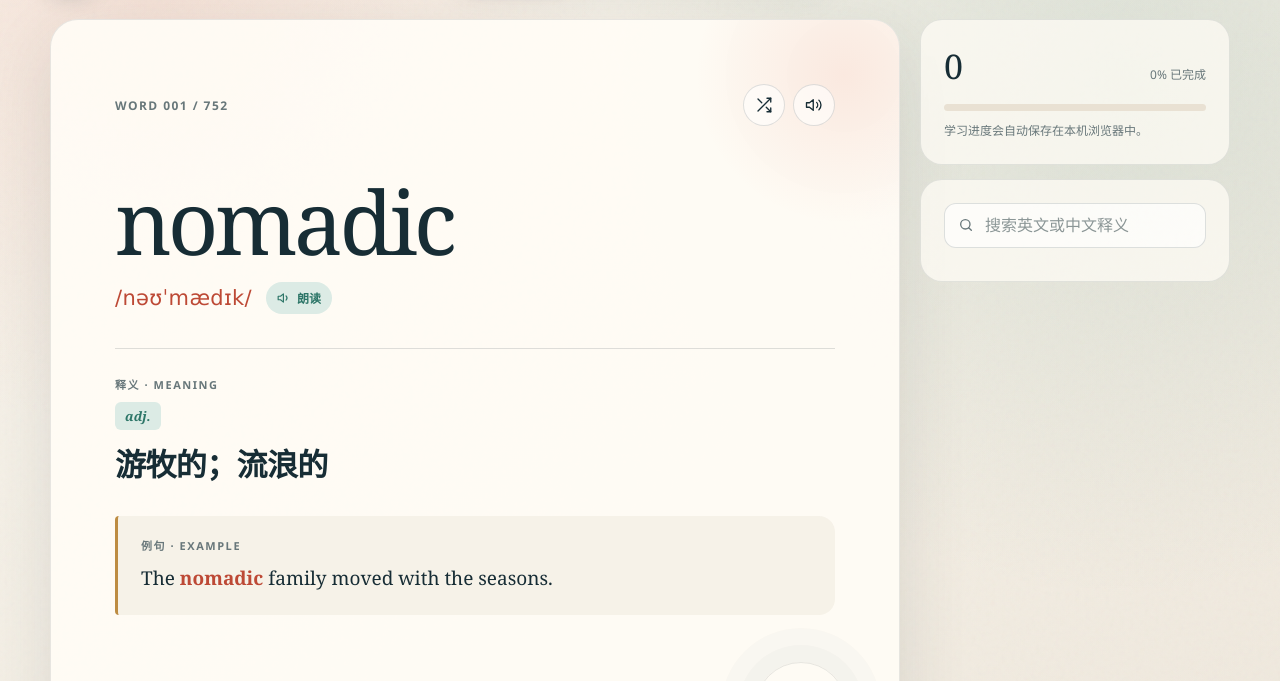
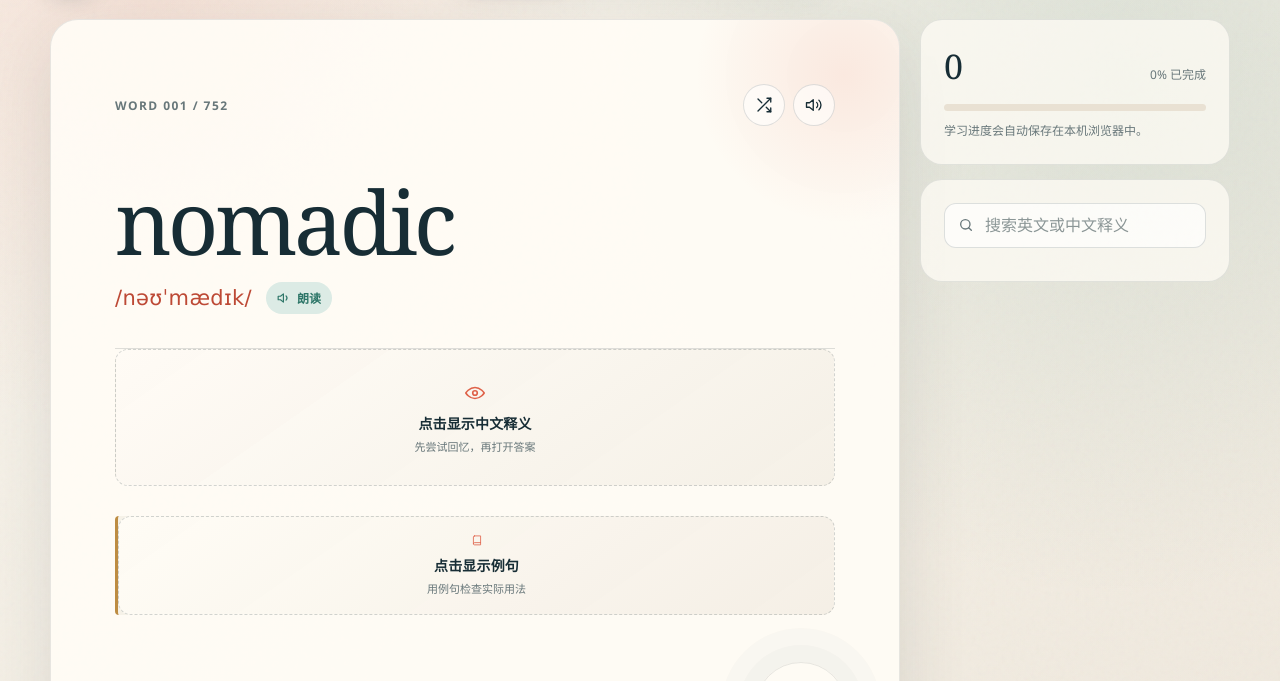
Before and after one commit to Hoyee09/Words_Remember, a plain HTML site: page index.html in a window 1280 px wide. Shown: the part 89-770 px from the top of the page. Drawn offline with Linux system fonts and the light colour scheme.

Commit message:
Add files via upload

```diff
--- a/index.html
+++ b/index.html
@@ -347,6 +347,7 @@
     }
 
     .meaning-block {
+      position: relative;
       margin-top: 34px;
       padding-top: 27px;
       border-top: 1px solid var(--line);
@@ -384,11 +385,66 @@
     }
 
     .example-block {
+      position: relative;
       margin-top: 30px;
       padding: 21px 23px;
       background: rgba(244, 239, 229, 0.78);
       border-left: 3px solid var(--gold);
       border-radius: 4px 16px 16px 4px;
+    }
+
+    .recall-content {
+      transition: opacity 150ms ease, visibility 150ms ease;
+    }
+
+    .recall-hidden .recall-content {
+      visibility: hidden;
+      opacity: 0;
+      pointer-events: none;
+    }
+
+    .recall-cover {
+      position: absolute;
+      inset: 0;
+      z-index: 2;
+      display: none;
+      width: 100%;
+      padding: 18px;
+      color: var(--ink);
+      background: linear-gradient(145deg, rgba(255, 252, 246, 0.96), rgba(244, 239, 229, 0.94));
+      border: 1px dashed rgba(23, 45, 53, 0.19);
+      border-radius: 13px;
+      cursor: pointer;
+      align-items: center;
+      justify-content: center;
+      gap: 5px;
+      flex-direction: column;
+    }
+
+    .recall-hidden .recall-cover {
+      display: flex;
+    }
+
+    .recall-cover:hover {
+      color: var(--accent-dark);
+      border-color: rgba(223, 98, 73, 0.4);
+    }
+
+    .recall-cover svg {
+      width: 22px;
+      height: 22px;
+      margin-bottom: 4px;
+      color: var(--accent);
+    }
+
+    .recall-cover strong {
+      font-size: 14px;
+      letter-spacing: 0.01em;
+    }
+
+    .recall-cover small {
+      color: var(--muted);
+      font-size: 11px;
     }
 
     .example {
@@ -1789,16 +1845,30 @@
               </button>
             </div>
 
-            <div class="meaning-block">
-              <p class="meaning-label">释义 · Meaning</p>
-              <span id="partOfSpeech" class="pos-badge">adj.</span>
-              <p id="meaning" class="meaning">游牧的；流浪的</p>
+            <div id="meaningBlock" class="meaning-block recall-hidden">
+              <button id="meaningCover" class="recall-cover" type="button" aria-label="显示中文释义" aria-expanded="false">
+                <svg viewBox="0 0 24 24" fill="none" stroke="currentColor" stroke-width="1.8" stroke-linecap="round" stroke-linejoin="round"><path d="M2 12s3.5-6 10-6 10 6 10 6-3.5 6-10 6S2 12 2 12Z"/><circle cx="12" cy="12" r="2.5"/></svg>
+                <strong>点击显示中文释义</strong>
+                <small>先尝试回忆，再打开答案</small>
+              </button>
+              <div id="meaningContent" class="recall-content">
+                <p class="meaning-label">释义 · Meaning</p>
+                <span id="partOfSpeech" class="pos-badge">adj.</span>
+                <p id="meaning" class="meaning">游牧的；流浪的</p>
+              </div>
             </div>
 
-            <div class="example-block">
-              <p class="example-label">例句 · Example</p>
-              <div id="example" class="example-list">
-                <p class="example">The group has maintained a <em>nomadic</em> way of life for centuries.</p>
+            <div id="exampleBlock" class="example-block recall-hidden">
+              <button id="exampleCover" class="recall-cover" type="button" aria-label="显示例句" aria-expanded="false">
+                <svg viewBox="0 0 24 24" fill="none" stroke="currentColor" stroke-width="1.8" stroke-linecap="round" stroke-linejoin="round"><path d="M4 19.5A2.5 2.5 0 0 1 6.5 17H20"/><path d="M6.5 2H20v20H6.5A2.5 2.5 0 0 1 4 19.5v-15A2.5 2.5 0 0 1 6.5 2Z"/></svg>
+                <strong>点击显示例句</strong>
+                <small>用例句检查实际用法</small>
+              </button>
+              <div class="recall-content">
+                <p class="example-label">例句 · Example</p>
+                <div id="example" class="example-list">
+                  <p class="example">The group has maintained a <em>nomadic</em> way of life for centuries.</p>
+                </div>
               </div>
             </div>
           </div>
@@ -2055,6 +2125,10 @@
     const partOfSpeech = $("#partOfSpeech");
     const meaning = $("#meaning");
     const example = $("#example");
+    const meaningBlock = $("#meaningBlock");
+    const exampleBlock = $("#exampleBlock");
+    const meaningCover = $("#meaningCover");
+    const exampleCover = $("#exampleCover");
     const markMasteredButton = $("#markMasteredButton");
     const markUnmasteredButton = $("#markUnmasteredButton");
     const searchInput = $("#searchInput");
@@ -2084,6 +2158,7 @@
     if (state.studyIndex >= WORDS.length || state.studyIndex < 0) state.studyIndex = 0;
     const validWords = new Set(WORDS.map((word) => word.word));
     state.learned = new Set([...state.learned].filter((word) => validWords.has(word)));
+    let lastRecallWord = null;
 
     function escapeHtml(value) {
       return String(value).replace(/[&<>"']/g, (char) => ({
@@ -2115,6 +2190,20 @@
           ${formatExample(sentence, item.word)}
         </p>
       `).join("");
+    }
+
+    function prepareRecall(word) {
+      if (lastRecallWord === word) return;
+      lastRecallWord = word;
+      meaningBlock.classList.add("recall-hidden");
+      exampleBlock.classList.add("recall-hidden");
+      meaningCover.setAttribute("aria-expanded", "false");
+      exampleCover.setAttribute("aria-expanded", "false");
+    }
+
+    function revealRecall(block, cover) {
+      block.classList.remove("recall-hidden");
+      cover.setAttribute("aria-expanded", "true");
     }
 
     function showToast(message) {
@@ -2157,6 +2246,7 @@
       partOfSpeech.textContent = word.pos;
       meaning.textContent = word.meaning;
       renderExamples(word);
+      prepareRecall(word.word);
       $("#wordNumber").textContent = `WORD ${String(state.studyIndex + 1).padStart(3, "0")} / ${String(WORDS.length).padStart(3, "0")}`;
       $("#prevButton").disabled = state.studyIndex === 0;
       $("#nextButton").disabled = state.studyIndex === WORDS.length - 1;
@@ -2558,6 +2648,8 @@
     $("#randomButton").addEventListener("click", randomStudy);
     $("#speakButton").addEventListener("click", () => speak());
     $("#inlineSpeakButton").addEventListener("click", () => speak());
+    meaningCover.addEventListener("click", () => revealRecall(meaningBlock, meaningCover));
+    exampleCover.addEventListener("click", () => revealRecall(exampleBlock, exampleCover));
     markMasteredButton.addEventListener("click", () => setStudyMastery(true));
     markUnmasteredButton.addEventListener("click", () => setStudyMastery(false));
     searchInput.addEventListener("input", (event) => renderSearch(event.target.value));
```
